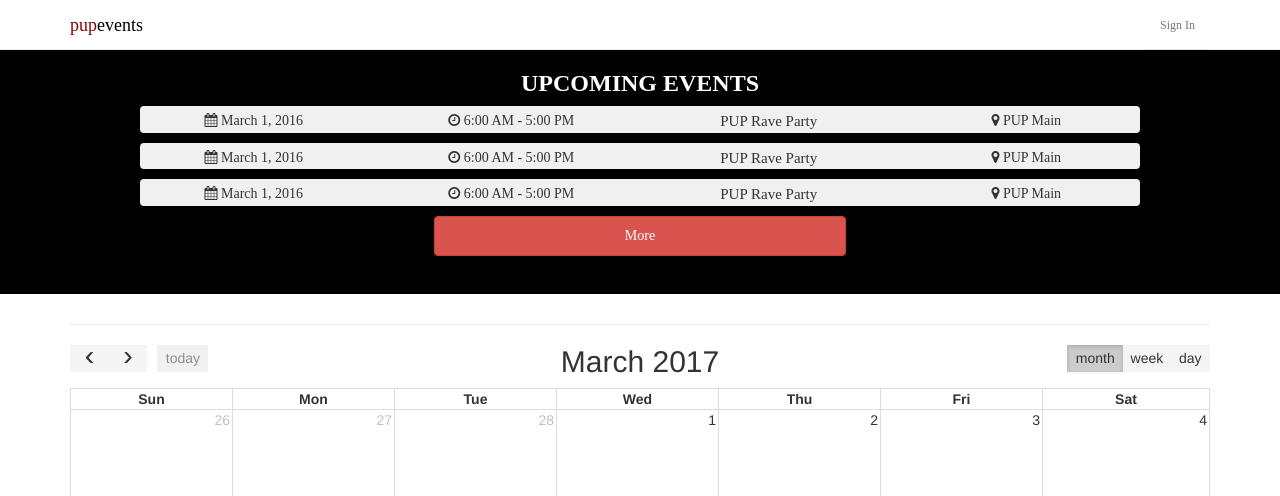
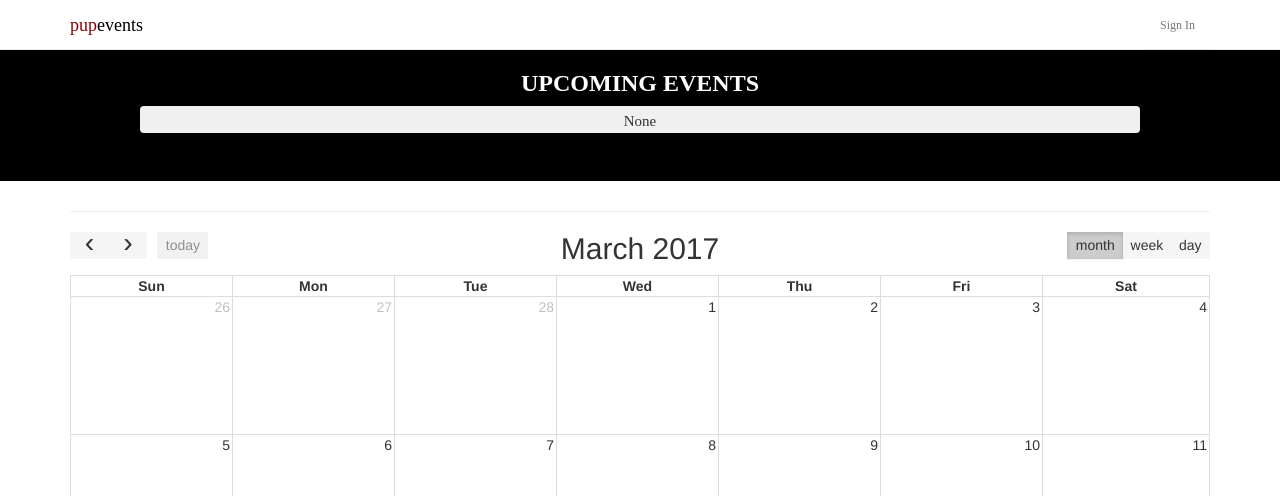
Before and after one commit to jedidiahgarcia/PUPevents, a Flask app: template templates/index.html in a window 1280 px wide. Shown: the top 496 px of the page. Run offline with Flask 2, Linux system fonts and the light colour scheme; the template is opened without the code that fills it, so the values that code supplies are empty; some libraries are stand-ins or nearby versions.

Commit message:
konti nalang sa main page hehehe

```diff
--- a/app.py
+++ b/app.py
@@ -19,38 +19,78 @@ mysql = MySQL(app)
 @app.route('/')
 def default():
     if 'user_id' not in session:
-        events = [];
+        events = []
+        upcoming = []
+
+        #################################################################################################################
+
         try:
             con = mysql.connection
             cur = con.cursor()
-            cur.callproc('getAllEvents');
+            cur.callproc('getNextThree')
+            data = cur.fetchall()
+
+            for datum in data:
+                event = {}
+                event['title'] = datum[0]
+                event['date'] = datum[1]
+                event['starttimehrs'] = datum[2].seconds//3600
+                event['starttimemnts'] = (datum[2].seconds//60)%60
+                print(event['starttimemnts'] )
+
+                if(event['starttimemnts'] is ""):
+                    event['starttimemnts'] = "00"
+
+                event['endtimehrs'] = datum[3].seconds//3600
+                event['endtimemnts'] = (datum[3].seconds//60)%60
+
+                if(event['endtimemnts'] is ""):
+                    event['endtimemnts'] = "00"
+
+                event['location'] = datum[4]
+                upcoming.append(event)
+
+        except Exception as e:
+            con.rollback()
+            return e
+
+        finally:
+            cur.close()
+
+        #############################################################################################################
+
+        try:
+            con = mysql.connection
+            cur = con.cursor()
+            cur.callproc('getAllEvents')
             data = cur.fetchall()
 
             for datum in data:
                 event = {}
 
-                year = datum[2].year
-
                 event['id'] = datum[0]
                 event['title'] = datum[1]
-                event['startYear'] = year
+                event['startYear'] = datum[2].year
                 event['startmonth'] = datum[2].month
                 event['startday'] = datum[2].day
                 event['starttimehrs'] = datum[3].seconds//3600
                 event['starttimemnts'] = (datum[3].seconds//60)%60
-                event['endyear'] = year
+                event['endyear'] = datum[2].year
                 event['endmonth'] = datum[2].month
                 event['endday'] = datum[2].day
                 event['endtimehrs'] = datum[4].seconds//3600
                 event['endtimemnts'] = (datum[4].seconds//60)%60
-                print(json.dumps(event))
                 events.append(event)
-
-                return render_template('index.html', event = events)
 
         except Exception as e:
             con.rollback()
             return e
+        finally:
+            cur.close()
+
+        return render_template('index.html', event = events, next = upcoming)
+
+        ############################################################################################################
     else:
         return redirect('/home')
 
@@ -71,35 +111,7 @@ def create():
 @app.route('/home')
 def home():
     if 'user_id' in session:
-        sql = "SELECT password FROM user where id='%s'" % data['identification']
-
-        try:
-            con = mysql.connection
-            cur = con.cursor()
-            cur.execute(sql)
-            con.commit()
-            response = cur.fetchone()
-
-            if(response is None):
-                return render_template('login/invalid.html',
-                    identification = session['user_id'],
-                    password=data['password'],
-                    status = 'Error',
-                    message = 'Account doesn\'t exist')
-            else:
-                account_password = response[0];
-
-                if(account_password == hashed_pw):
-                    session['user_id'] = data['identification']
-                    return redirect('/home')
-                else:
-                    return render_template('login/error.html', identification=data['identification'],
-                    password=data['password'], status='Error', message='Invalid password')
-
-            return render_template('home/index.html')
-
-        finally:
-            cur.close()
+        return render_template('home/index.html')
     else:
         return redirect('/')
 
@@ -189,7 +201,6 @@ def signin_():
         if(response is None):
             return render_template('login/error.html',
                 identification = data['identification'],
-                password=data['password'],
                 status = 'Error',
                 message = 'Account doesn\'t exist')
         else:
--- a/templates/index.html
+++ b/templates/index.html
@@ -246,87 +246,47 @@
 				</span>
 			</h3>
 
+			{% if next is defined %}
+
+		    	{% for item in next %}
 				    <div class="event-teaser">
 						<div class="row">
 							<div class="col-md-3">
 								<i class="fa fa-calendar" aria-hidden="true"></i>
-					March 1, 2016
+								{{ item['date'] }}
 							</div>
 							<div class="col-md-3">
 								<i class="fa fa-clock-o" aria-hidden="true"></i>
-					6:00 AM - 5:00 PM
+								{{ item['starttimehrs'] }} : {{ item['starttimemin'] }} - {{ item['endtimehrs'] }} : {{ item['endtimemin'] }}
 							</div>
 							<div class="col-md-3">
 								<span id="event-title" style="font-size: 15px;">
-					PUP Rave Party
+								{{ item['title'] }}
 								</span>
 							</div>
 							<div class="col-md-3">
 								<i class="fa fa-map-marker" aria-hidden="true"></i>
-					PUP Main
+								{{ item['location'] }}
+							</div>
+						</div>
+					</div>
+				{% endfor %}
+
+			{% else %}
+
+				<div class="event-teaser">
+					<div class="row">
+						<div class="col-md-12">
+							<span id="event-title" style="font-size: 15px;">
+								None
+							</span>
 						</div>
 					</div>
 				</div>
 
-		<div class="event-teaser">
-			<div class="row">
-				<div class="col-md-3">
-					<i class="fa fa-calendar" aria-hidden="true"></i>
-					March 1, 2016
-				</div>
-				<div class="col-md-3">
-					<i class="fa fa-clock-o" aria-hidden="true"></i>
-					6:00 AM - 5:00 PM
-				</div>
-				<div class="col-md-3">
-					<span id="event-title" style="font-size: 15px;">
-					PUP Rave Party
-					</span>
-				</div>
-				<div class="col-md-3">
-					<i class="fa fa-map-marker" aria-hidden="true"></i>
-					PUP Main
-				</div>
-			</div>
-		</div>
+			{% endif %}
 
-		<div class="event-teaser">
-			<div class="row">
-				<div class="col-md-3">
-					<i class="fa fa-calendar" aria-hidden="true"></i>
-					March 1, 2016
-				</div>
-				<div class="col-md-3">
-					<i class="fa fa-clock-o" aria-hidden="true"></i>
-					6:00 AM - 5:00 PM
-				</div>
-				<div class="col-md-3">
-					<span id="event-title" style="font-size: 15px;">
-					PUP Rave Party
-					</span>
-				</div>
-				<div class="col-md-3">
-					<i class="fa fa-map-marker" aria-hidden="true"></i>
-					PUP Main
-				</div>
-			</div>
-		</div>
-
-
-
-		<div class="row">
-				<div class="col-md-2">
-				</div>
-				<div class="col-md-8">
-					<button type="button" class="btn btn-danger">
-						More
-					</button>
-				</div>
-				<div class="col-md-2">
-				</div>
-			</div>
 		</center>
-	</div>
 	</div>
 
 	<!-- CALENDAR -->
@@ -351,21 +311,22 @@
 	    			{% for item in event %}
 			          	{
 			          		id: {{ item['id'] }},
-			          		title: "{{ item['title'] }}",
+			          		title: " {{ item['title'] }}",
 			          		start: new Date(
 			          			{{ item['startYear'] }},
-			          			{{ item['startmonth'] }},
+			          			{{ item['startmonth'] - 1}},
 			          			{{ item['startday'] }},
 			          			{{ item['starttimehrs'] }},
 			          			{{ item['starttimemnts'] }}
 			          		),
 			          		end: new Date(
 			          			{{ item['endyear'] }},
-			          			{{ item['endmonth'] }},
+			          			{{ item['endmonth'] - 1 }},
 			          			{{ item['endday'] }},
 			          			{{ item['endtimehrs'] }},
 			       				{{ item['endtimemnts'] }}
-			       			)
+			       			),
+			       			allDay: false
 			    		},
 			    	{% endfor %}
 			    {% endif %}
@@ -375,18 +336,13 @@
 
 	        $.getScript('../static/js/calendar.min.js',function(){
 
-		        var date = new Date();
-		        var d = date.getDate();
-		        var m = date.getMonth();
-		        var y = date.getFullYear();
-
 		        $('#calendar').fullCalendar({
 		          header: {
 		            left: 'prev,next today',
 		            center: 'title',
 		            right: 'month,agendaWeek,agendaDay'
 		          },
-		          editable: false,
+		          editable: true,
 		          events: events_list
 		        });
 		    });
```
Also changed, not shown: pupevents.sql (+22 -5 lines). Lines whose indentation alone changed are shown as unchanged.
